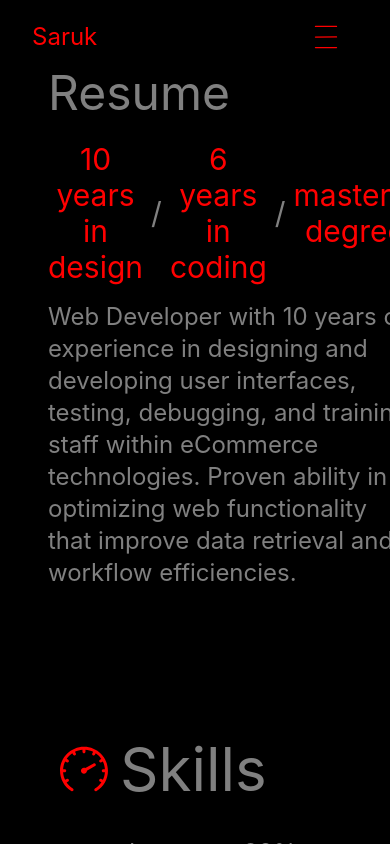
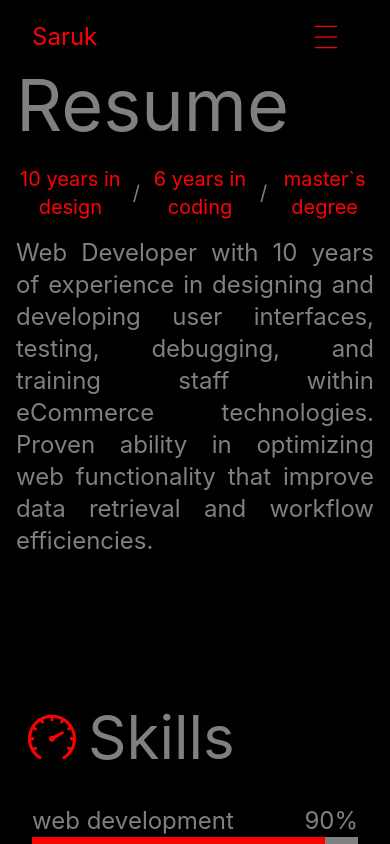
Before and after one commit to sarok86/sarok-resume, a Next.js app: page /resume in a window 390 px wide. Built offline with nearby package versions, Linux system fonts and the light colour scheme; what tailwindcss-motion would draw is missing.

Commit message:
add sth resume page and project

```diff
--- a/src/components/contact/ContactPage.js
+++ b/src/components/contact/ContactPage.js
@@ -17,20 +17,20 @@ function ContactPage() {
         <div className="grid grid-cols-2 gap-4 text-xl max-[630px]:grid-cols-1">
           <div className="flex  justify-center items-center text-center">
             <IoLocationOutline className="text-[red] mx-1 text-3xl" />
-            <p>Sanandaj</p>
+            <p>Iran,Sanandaj</p>
           </div>
           <div className="flex justify-center items-center text-center">
             <MdOutlineMailOutline className="text-[red]  mx-1 text-3xl" />
-            <p>Saruk@gmail.com</p>
+            <p>saruk.dastkhosh5186@gmail.com</p>
           </div>
           <div className="flex justify-center items-center text-center">
             <FiPhone className="text-[red] mx-1 text-3xl" />
-            <p>Sanandaj</p>
+            <p>09182481037</p>
           </div>
-          <div className="flex justify-center items-center text-center">
+          {/* <div className="flex justify-center items-center text-center">
             <IoLocationOutline className="text-[red] mx-1 text-3xl" />
             <p>Sanandaj</p>
-          </div>
+          </div> */}
         </div>
       </div>
       <div className="w-full h-2 border-4 bg-[red] my-12"></div>
--- a/src/components/home/HomePage.js
+++ b/src/components/home/HomePage.js
@@ -9,7 +9,9 @@ function HomePage() {
   return (
     <div className="w-full absolute  flex flex-col justify-start items-start text-start  max-[630px]:pt-4">
       <div className="w-full justify-start items-start text-start px-4 text-[gray] max-[630px]:text-3xl">
-        <h1 className="text-7xl my-4 max-[630px]:text-6xl max-[630px]:pt-4">about me</h1>
+        <h1 className="text-7xl my-4 max-[630px]:text-6xl max-[630px]:pt-4">
+          about me
+        </h1>
         <div className="flex my-4 items-center text-center ">
           <span className="text-3xl max-[630px]:text-2xl text-[red]">
             17 years old
--- a/src/components/layout/Layout.js
+++ b/src/components/layout/Layout.js
@@ -48,7 +48,7 @@ function Layout({ children }) {
         onClose={handleClose}
         aria-labelledby="modal-modal-title"
         aria-describedby="modal-modal-description"
-        className="flex justify-center items-center text-center rounded-lg "
+        className="flex justify-center items-center text-center "
         closeAfterTransition
         disablePortal
         disableEnforceFocus
@@ -56,7 +56,7 @@ function Layout({ children }) {
       >
         <Box
           className="w-3/4 h-3/6 flex flex-col justify-center items-center text-center bg-[black]
-          max-[1020px]:text-3xl max-[760px]:text-xl text-[gray] relative "
+          max-[1020px]:text-3xl max-[760px]:text-xl text-[gray] relative border-4 border-[gray] rounded-2xl"
         >
           <button
             onClick={handleClose}
@@ -100,7 +100,7 @@ function Layout({ children }) {
     max-[1020px]:w-screen max-[1020px]:h-screen  max-[630px]:bg-[black] max-[630px]:text-2xl"
       >
         <div
-          className="w-1/6 lg:w-full    max-[1020px]:h-auto
+          className="w-1/6 lg:w-full    max-[1020px]:h-auto lg:px-8
          max-[1020px]:relative  flex justify-between max-[630px]:text-2xl text-4xl
          items-center text-center  text-[gray]
          bg-[black] max-[768px]:w-full  max-[768px]:relative max-[768px]:px-8
--- a/src/components/projects/ProjectsPage.js
+++ b/src/components/projects/ProjectsPage.js
@@ -8,33 +8,35 @@ import project3 from "@/app/image/project3.jpg";
 export default function ProjectsPage() {
   return (
     <div className="w-full absolute  flex flex-col justify-center items-start text-start px-12 overflow-hidden ">
-      <h1 className="text-7xl my-4 text-[gray]">my works</h1>
+      <h1 className="text-7xl my-4 text-[gray] max-[630px]:text-5xl">
+        my works
+      </h1>
 
       <div className="w-full  grid grid-flow-row-dense grid-cols-3 grid-rows-3 place-content-center place-items-center ">
-        <div className="w-full col-span-2 ">
-          <Link href="/">
+        <div className="w-full col-span-3 ">
+          <Link href="https://demo.inic.ac/">
             <Image
               src={project1}
               alt="Picture of the author"
-              className="w-full h-90 p-2"
+              className="w-full h-90 p-2 max-[630px]:h-40"
             />
           </Link>
         </div>
-        <div className="w-full col-span-2">
-          <Link href="/">
+        <div className="w-full col-span-3">
+          <Link href="https://lmh.clinic/">
             <Image
               src={project2}
               alt="Picture of the author"
-              className="w-full h-90 p-2"
+              className="w-full h-90 p-2 max-[630px]:h-40"
             />
           </Link>
         </div>
-        <div className="w-full col-span-1 row-span-2">
-          <Link href="/">
+        <div className="w-full col-span-3 ">
+          <Link href="https://test.xcuts.co.uk/">
             <Image
               src={project3}
               alt="Picture of the author"
-              className=" h-[500px] p-2"
+              className="w-full h-90 p-2 max-[630px]:h-40"
             />
           </Link>
         </div>
--- a/src/components/resume/ResumePage.js
+++ b/src/components/resume/ResumePage.js
@@ -6,17 +6,17 @@ import { Bar } from "react-chartjs-2";
 
 function ResumePage() {
   return (
-    <div className="w-full absolute  flex flex-col justify-center items-start text-start px-12 ">
-      <h1 className="text-7xl mt-8 text-[gray] max-[630px]:text-5xl">Resume</h1>
+    <div className="w-full absolute  flex flex-col justify-center items-start text-start px-4 ">
+      <h1 className="text-7xl mt-8 text-[gray] max-[630px]:text-54l">Resume</h1>
       <div className=" my-2">
         <div className="flex my-4 items-center text-center">
-          <span className="text-3xl text-[red]">10 years in design</span>
-          <span className="text-3xl  text-[gray] m-2"> / </span>
-          <span className="text-3xl text-[red]">6 years in coding</span>
-          <span className="text-3xl  text-[gray] m-2"> / </span>
-          <span className="text-3xl text-[red]">master`s degree</span>
+          <span className="text-3xl max-[630px]:text-xl text-[red]">10 years in design</span>
+          <span className="text-3xl max-[630px]:text-xl  text-[gray] m-2"> / </span>
+          <span className="text-3xl max-[630px]:text-xl text-[red]">6 years in coding</span>
+          <span className="text-3xl max-[630px]:text-xl  text-[gray] m-2"> / </span>
+          <span className="text-3xl max-[630px]:text-xl text-[red]">master`s degree</span>
         </div>
-        <p className="text-2xl text-[gray]">
+        <p className="text-2xl text-[gray] text-justify">
           Web Developer with 10 years of experience in designing and developing
           user interfaces, testing, debugging, and training staff within
           eCommerce technologies. Proven ability in optimizing web functionality
@@ -27,10 +27,10 @@ function ResumePage() {
 
       <div className="w-full">
         <h1 className="w-full flex items-center text-center text-6xl mt-8 text-[gray]">
-          <SlSpeedometer className="text-5xl text-[red] m-3" />
+          <SlSpeedometer className="text-5xl text-[red] m-3 max-[630px]:text-5xl" />
           Skills
         </h1>
-        <div className="w-full text-[gray] px-12 mt-3">
+        <div className="w-full text-[gray] px-4 mt-3">
           <div className="my-8">
             <div className="w-full flex justify-between text-2xl">
               <p>web development</p>
```
